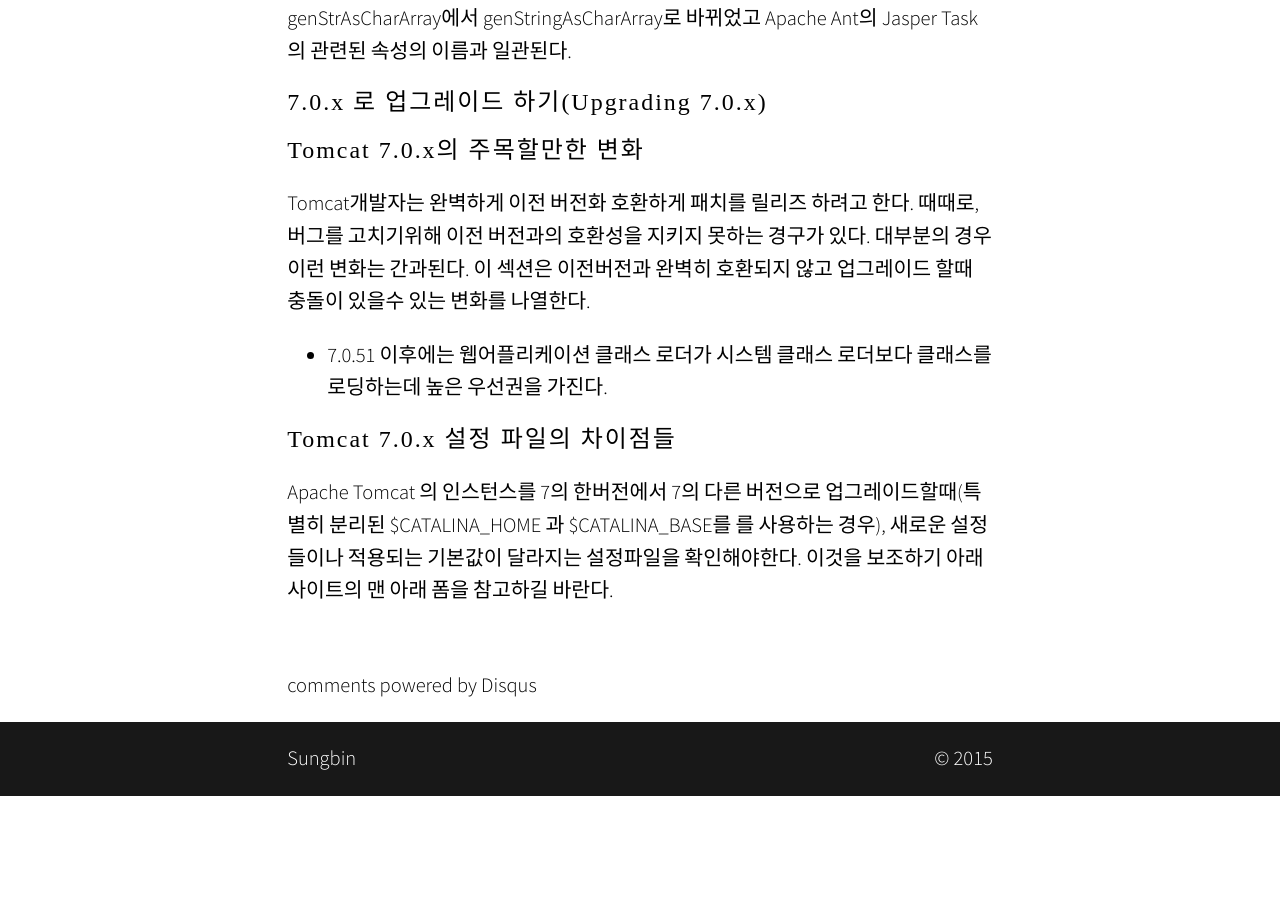
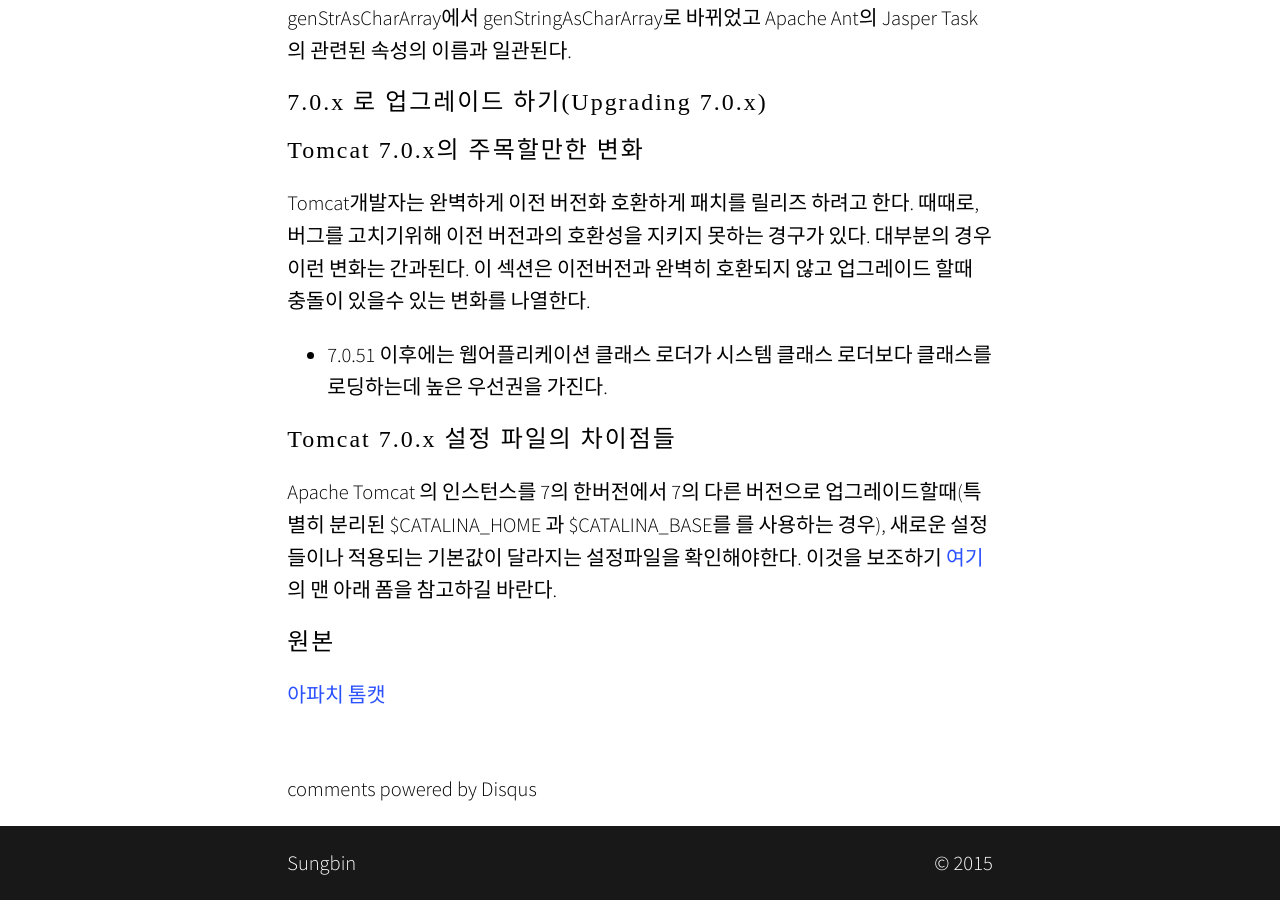
Before and after one commit to sungbine/sungbine.github.io, a Jekyll site: the page built from _posts/2015-02-28-tomcat6_to_tomcat7.markdown, in a window 1280 px wide and 900 px high, scrolled down 7753 px. Built offline with Jekyll 4.4.1, drawn with Linux system fonts in a browser that asks for light colours; nearby versions of some CDN libraries; some web fonts are replaced; comment, search, counter and statistics services are not loaded; before the commit the page ends 8549 px from its top, so only the background shows below that.

Commit message:
Update 2015-02-28-tomcat6_to_tomcat7.markdown

```diff
--- a/_posts/2015-02-28-tomcat6_to_tomcat7.markdown
+++ b/_posts/2015-02-28-tomcat6_to_tomcat7.markdown
@@ -141,4 +141,9 @@ Tomcat개발자는 완벽하게 이전 버전화 호환하게 패치를 릴리
 * 7.0.51 이후에는 웹어플리케이션 클래스 로더가 시스템 클래스 로더보다 클래스를 로딩하는데 높은 우선권을 가진다.
 
 ### Tomcat 7.0.x 설정 파일의 차이점들
-Apache Tomcat 의 인스턴스를 7의 한버전에서 7의 다른 버전으로 업그레이드할때(특별히 분리된 $CATALINA\_HOME 과 $CATALINA\_BASE를 를 사용하는 경우), 새로운 설정들이나 적용되는 기본값이 달라지는 설정파일을 확인해야한다. 이것을 보조하기 아래 사이트의 맨 아래 폼을 참고하길 바란다.
+Apache Tomcat 의 인스턴스를 7의 한버전에서 7의 다른 버전으로 업그레이드할때(특별히 분리된 $CATALINA\_HOME 과 $CATALINA\_BASE를 를 사용하는 경우), 새로운 설정들이나 적용되는 기본값이 달라지는 설정파일을 확인해야한다. 이것을 보조하기 [여기](http://tomcat.apache.org/migration-7.html)의 맨 아래 폼을 참고하길 바란다.
+
+
+
+# 원본
+[아파치 톰캣](http://tomcat.apache.org/migration-7.html)
```
